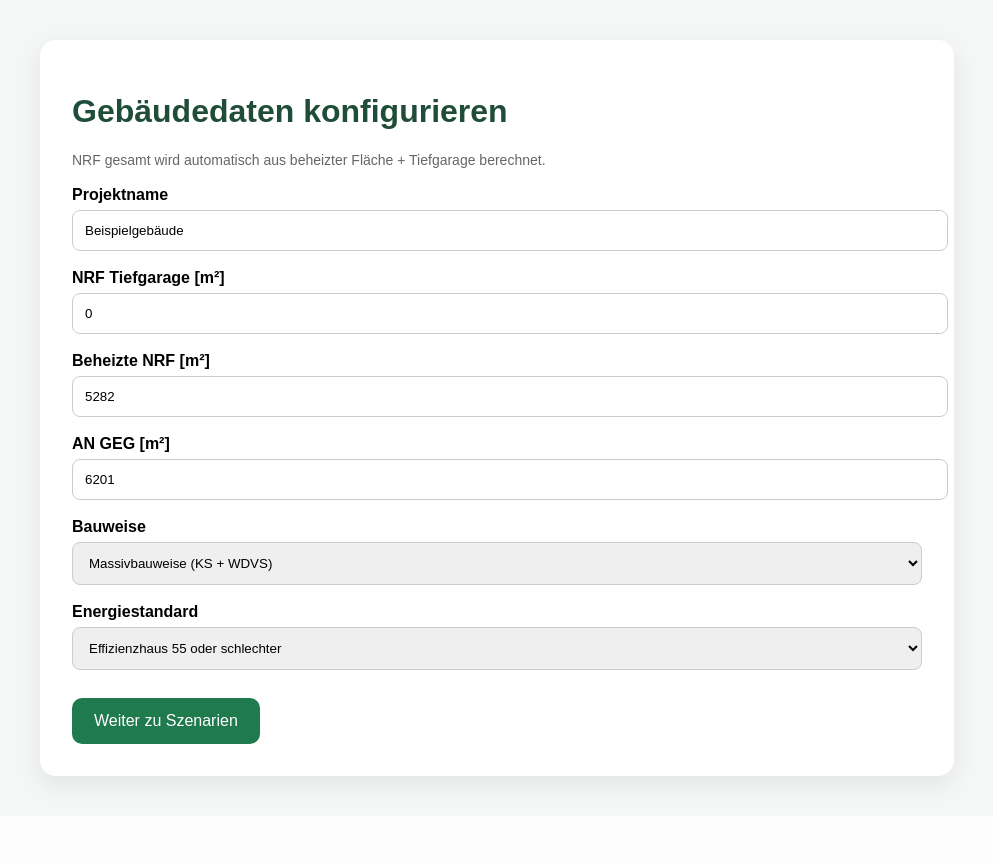
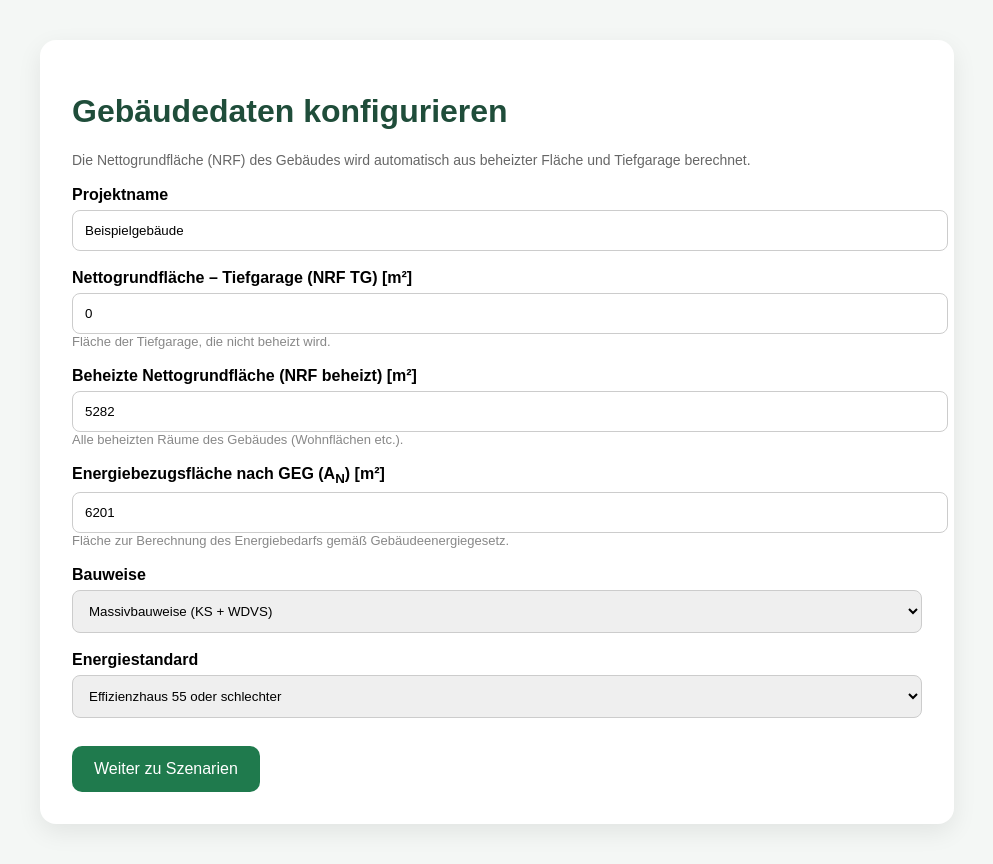
Before and after one commit to DBM-THA/Absch-tzung-der-Geb-ude-kobilanz-nach-QNG, a Django app: page / in a window 1280 px wide. Shown: the whole page, without its empty margins (143-1136 px from the left). Before the commit the page ends 792 px from the top, so only its background shows below. Run offline with Django 5.2, Linux system fonts and the light colour scheme.

Commit message:
Update labels and hints in building.html

```diff
--- a/qngapp/templates/qngapp/building.html
+++ b/qngapp/templates/qngapp/building.html
@@ -53,6 +53,11 @@
             color: #666;
             font-size: 14px;
         }
+
+        .small {
+            font-size: 13px;
+            color: #888;
+        }
     </style>
 </head>
 <body>
@@ -60,7 +65,7 @@
 <div class="container">
     <h1>Gebäudedaten konfigurieren</h1>
     <p class="hint">
-        NRF gesamt wird automatisch aus beheizter Fläche + Tiefgarage berechnet.
+        Die Nettogrundfläche (NRF) des Gebäudes wird automatisch aus beheizter Fläche und Tiefgarage berechnet.
     </p>
 
     <form method="post">
@@ -69,14 +74,29 @@
         <label>Projektname</label>
         <input type="text" name="project_name" value="Beispielgebäude">
 
-        <label>NRF Tiefgarage [m²]</label>
+        <label>
+            Nettogrundfläche – Tiefgarage (NRF TG) [m²]
+        </label>
         <input type="number" step="0.01" name="nrf_tg" value="0">
+        <div class="small">
+            Fläche der Tiefgarage, die nicht beheizt wird.
+        </div>
 
-        <label>Beheizte NRF [m²]</label>
+        <label>
+            Beheizte Nettogrundfläche (NRF beheizt) [m²]
+        </label>
         <input type="number" step="0.01" name="nrf_heated" value="5282">
+        <div class="small">
+            Alle beheizten Räume des Gebäudes (Wohnflächen etc.).
+        </div>
 
-        <label>AN GEG [m²]</label>
+        <label>
+            Energiebezugsfläche nach GEG (A<sub>N</sub>) [m²]
+        </label>
         <input type="number" step="0.01" name="an_geg" value="6201">
+        <div class="small">
+            Fläche zur Berechnung des Energiebedarfs gemäß Gebäudeenergiegesetz.
+        </div>
 
         <label>Bauweise</label>
         <select name="building_type">
```
